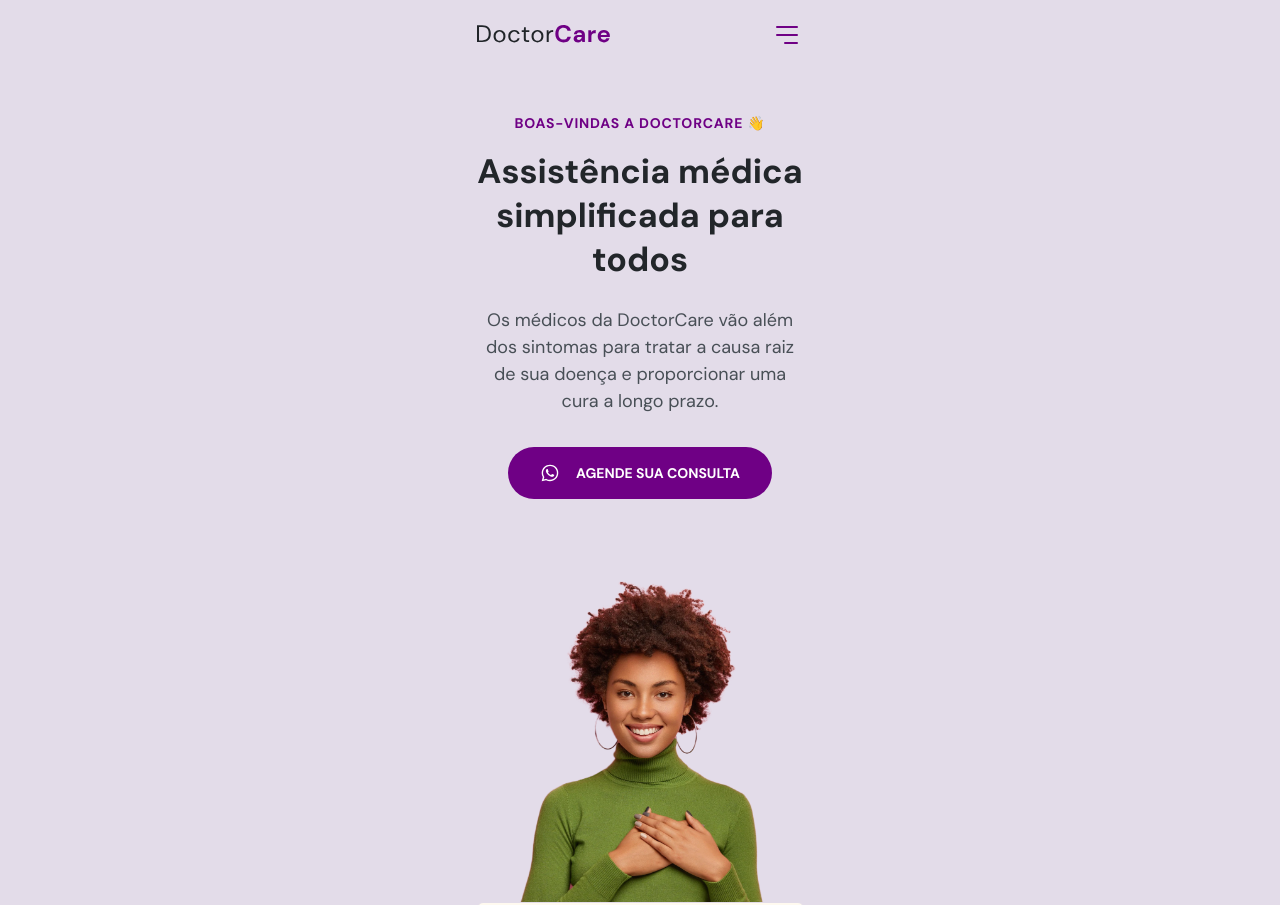
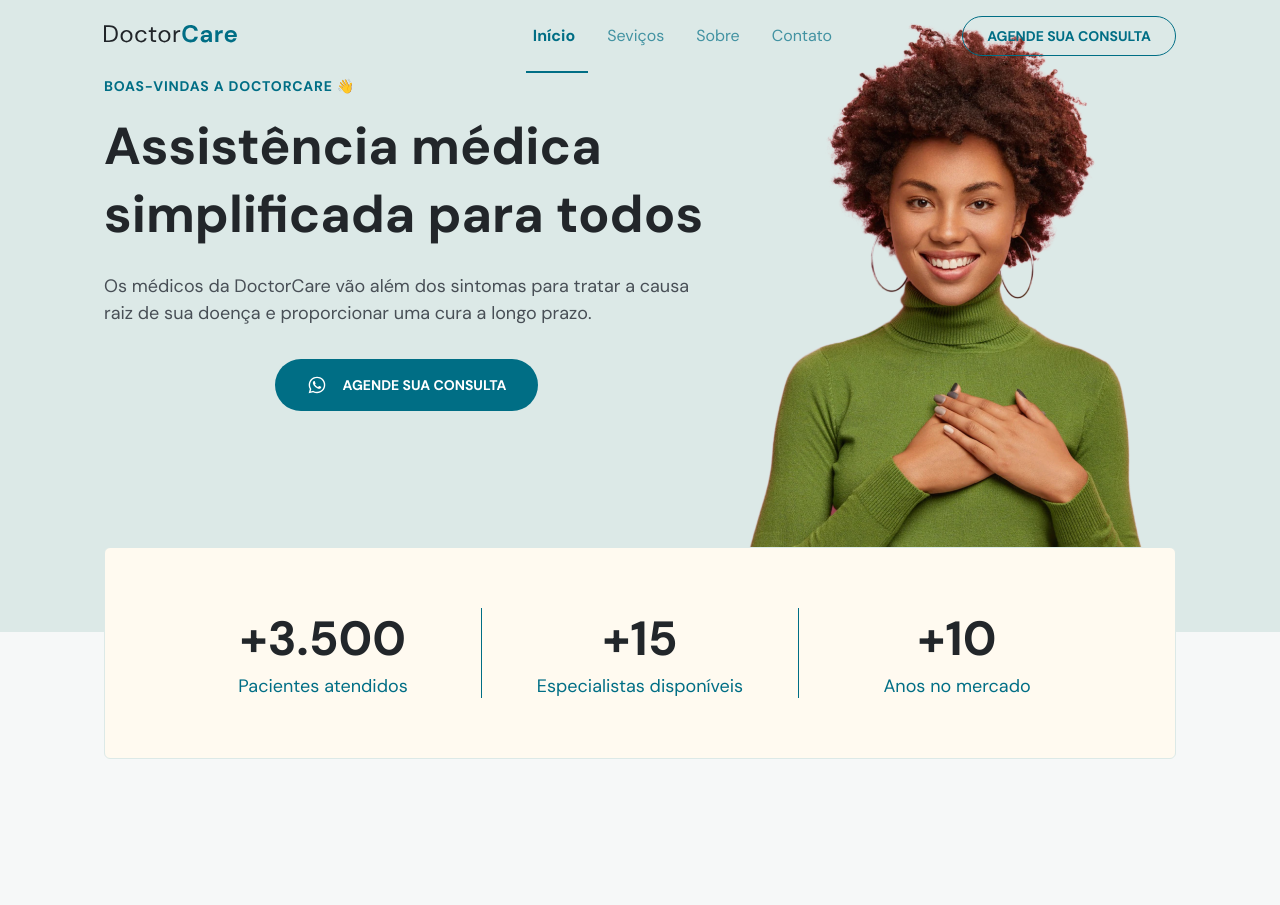
Before and after one commit to anasilveira9787/NLW-Return-Origin, a plain HTML site: page index.html in a window 1280 px wide. Shown: the top 905 px of the page. Drawn offline with nearby package versions, Linux system fonts and the light colour scheme.

Commit message:
feat: add responsive style for 1024px or bigger viewports

```diff
--- a/index.html
+++ b/index.html
@@ -31,7 +31,7 @@
       </a>
       <div class="menu">
         <ul>
-          <li><a onclick="closeMenu()" href="#home">Início</a></li>
+          <li><a class="active" onclick="closeMenu()" href="#home">Início</a></li>
           <li><a onclick="closeMenu()" href="#services">Seviços</a></li>
           <li><a  onclick="closeMenu()" href="#about">Sobre</a></li>
           <li><a  onclick="closeMenu()" href="#contact">Contato</a></li>
@@ -97,6 +97,8 @@
 
 <section id="home">
   <div class="wrapper">
+
+    <div class="col-a">
       <header>
         <h4>BOAS-VINDAS A DOCTORCARE 👋</h4>
         <h1>Assistência médica simplificada para todos</h1>
@@ -115,8 +117,13 @@
 
           Agende sua consulta
         </a>
+       </div>
+
+    </div>
+    <div class="col-b">
       <img src="./assets/Foto.png" alt="Mulher negra vestindo moletom verde e sorrindo" />
     </div>
+
     <div class="stats">
       <div class="stat">
             <h3>+3.500</h3>
@@ -132,7 +139,9 @@
       </div>
   </div>
 
+
   </div>
+
 </section>
 
 <section id="services">
@@ -204,6 +213,7 @@
 </section>
 <section id="about">
   <div class="wrapper">
+    <div class="col-a">
       <header>
         <h4>Sobre nós</h4>
         <h2>Entenda quem somos e por que existimos</h2>
@@ -212,12 +222,19 @@
         <p>
           Amet minim mollit non deserunt ullamco est sit aliqua dolor do amet sint. Velit officia consequat duis enim. Amet minim mollit non deserunt ullamco est sit aliqua dolor do amet sint. Velit officia consequat duis enim. Amet minim mollit non deserunt ullamco est sit aliqua dolor do amet sint. Velit officia consequat duis enim. Amet minim mollit non deserunt ullamco est sit aliqua dolor do amet sint. Velit officia consequat duis enim. Amet minim mollit non deserunt ullamco est sit aliqua dolor do amet sint.
         </p>
+      </div>
+    </div>
+
+    <div class="col-b">
       <img src="./assets/happy-doctor.png" alt="Médico sorrindo segurando uma prancheta com pacientes">
     </div>
   </div>
 </section>
+
 <section id="contact">
   <div class="wrapper">
+
+      <div class="col-a">
         <header>
           <h2>Entre em contato com a gente!</h2>
         </header>
@@ -251,14 +268,21 @@
 
             Agende sua consulta
           </a>
+
+        </div>
+      </div>
+
+      <div class="col-b">
         <img src="./assets/man-using-phone.png" alt="Homem negro com moletom bege, sorrindo e usando um smartphone.">
       </div>
+
   </div>
 </section>
 
 <footer>
 
   <div class="wrapper">
+    <div class="col-a">
       <a class="logo" href="#home">
         <svg width="133" height="18" viewBox="0 0 133 18" fill="none" xmlns="http://www.w3.org/2000/svg">
           <path d="M0 17.088V0.287999H5.16C8.12 0.287999 10.296 1.04 11.688 2.544C13.096 4.048 13.8 6.112 13.8 8.736C13.8 11.312 13.096 13.352 11.688 14.856C10.296 16.344 8.12 17.088 5.16 17.088H0ZM2.016 15.408H5.112C6.744 15.408 8.04 15.144 9 14.616C9.976 14.072 10.672 13.304 11.088 12.312C11.504 11.304 11.712 10.112 11.712 8.736C11.712 7.328 11.504 6.12 11.088 5.112C10.672 4.104 9.976 3.328 9 2.784C8.04 2.24 6.744 1.968 5.112 1.968H2.016V15.408Z" fill="#212529"/>
@@ -276,6 +300,11 @@
       <p>©2021 DoctorCare.</br>
         Todos os direitos reservados.
       </p>
+
+    </div>
+
+
+    <div class="col-b">
       <ul class="social-links">
         <li>
           <a href="http://www.instagram.com" target="_blank">
@@ -303,6 +332,8 @@
         </li>
       </ul>
     </div>
+
+  </div>
 </footer>
 
 <a id="backToTopButton" href="#home">
--- a/main.js
+++ b/main.js
@@ -12,7 +12,7 @@ function onScroll() {
 
 
 function showNavOnScroll() {  /*  DECLARO A FUNÇÃO QUE VOU CRIAR E O QUE ELA VAI FAZER  */
-    if(scrollY > 2) {
+    if(scrollY > 550) {
         navigation.classList.add('scroll')  // aqui eu chamo a função para o ID setado no HTML
         } else {
             navigation.classList.remove('scroll')
--- a/style.css
+++ b/style.css
@@ -5,12 +5,13 @@
   }
 
   :root {
-    --hue:290;
+    --hue:190;
     --primary-color: hsl(var(--hue), 100%, 26%);
     --headline: hsl(210, 11%, 15%);
     --paragraph: hsl(210, 9%, 31%);
     --brand-beige: hsl(39, 100%, 97%);
     --brand-light: hsl(calc(var(--hue) - 22), 23%, 89%);
+    --brand-light-2: hsl(calc(var(--hue) + 10), 14%, 97%);
     --bg-light:  hsl(180, 14%, 97%);
     --brand-dark: hsl(var(--hue), 100%, 14%);
 
@@ -41,7 +42,7 @@
   }
 
   .wrapper {
-    width: 37.5rem;
+    width: min(50rem, 100%);
     margin-inline: auto;
     padding-inline: 2.4rem;
   }
@@ -198,12 +199,16 @@ body.menu-expanded .close-menu {
   visibility: visible;
 }
 
+nav .menu,
+nav .close-menu {
+  position: fixed;
+}
+
 .menu {
   transform: translateY(100%);
 }
 
 body.menu-expanded .menu {
-  position: fixed;
   top: 0;
   left: 0;
   background: var(--primary-color);
@@ -283,7 +288,7 @@ body.menu-expanded nav button {
   #home::before { /* antes do CONTEÚDO do header */
     content: "";
     width: 100%;
-    height: calc(108rem + var(--nav-height));
+    height: calc(120% + var(--nav-height));
     background: var(--brand-light);
     display: block;
     position: absolute;
@@ -318,7 +323,7 @@ body.menu-expanded nav button {
 
 
   #home .stats {
-    width: 32.7rem;
+    width: 100%;
     padding-block: 4rem; /* outra forma de dizer padding: 4rem 0; */
     margin-inline: auto;  /* outra forma de dizer margin: 0 auto; */
     background: var(--brand-beige);
@@ -328,7 +333,6 @@ body.menu-expanded nav button {
     flex-direction: column;
     justify-content: center;
     gap: 6rem;
-
 
   }
 
@@ -470,3 +474,296 @@ body.menu-expanded nav button {
       visibility: visible;
       transform: translateY(0%);
     }
+
+
+    /* ======================RESPONSIVIDADE ================= */
+
+@media (min-width: 1024px) {
+
+
+
+
+    /* ======================GERAL ================= */
+    body {
+      overflow: auto;
+    }
+
+
+    .wrapper {
+      width: min(112rem, 100%);
+      display: grid;
+    }
+
+    section {
+      padding-block: 16rem;
+
+    }
+
+    section header h2 {
+      font-size: 4rem;
+      line-height: 3.5rem;
+
+    }
+
+    .col-a {
+      grid-area: A;
+    }
+
+    .col-b {
+      grid-area: B;
+    }
+
+
+    /* ======================NAVIGATION ================= */
+
+
+
+    nav#navigation .wrapper * { /* RESETV NAV */
+      margin: 0;
+      padding: 0;
+      visibility: initial;
+      display: initial;
+      opacity: initial;
+      flex-direction: initial; /* valor que o navegador tem como padrão */
+      position: initial;
+      font-size: initial;
+      transform: initial;
+      color: initial;
+      background-color: initial;
+      font-weight: initial;
+      filter: initial;
+
+    }
+
+    nav#navigation .close-menu,
+    nav#navigation .open-menu,
+    nav#navigation .social-links {
+      display: none;
+    }
+
+    nav#navigation .menu {
+      display: flex;
+      align-items: center;
+      justify-content: space-between;
+      width: 60%;
+    }
+
+    nav#navigation .menu ul:nth-child(1) {
+      display: flex;
+      gap: 3.2rem;
+    }
+
+    nav#navigation .menu ul li a {
+      color: var(--primary-color);
+      opacity: 0.7;
+    }
+
+    nav#navigation .menu a.button {
+      display: flex;
+      justify-content: center;
+      align-items: center;
+      padding: 1rem 2.4rem;
+      border: 1px solid var(--primary-color);
+      border-radius: 4rem;
+      font-size: 1.4rem;
+      font-weight: 700;
+      line-height: 1.8rem;
+      text-transform: uppercase;
+      color: var(--primary-color);
+    }
+
+    /* on hover + on active */
+
+    nav#navigation .menu li a {
+      transition: opacity .4s;
+    }
+
+    nav#navigation .menu li a.active,
+    nav#navigation .menu li a:hover {
+      opacity: 1;
+      font-weight: 700;
+    }
+
+    nav#navigation .menu li a::after {
+      content: '';
+      width: 0%;
+      height: 2px;
+      background-color: var(--primary-color);
+      display: block;
+      position: relative;
+      bottom: -2rem;
+      left: -0.7rem;
+      transition: width 0.3s;
+
+    }
+
+    nav#navigation .menu li a.active::after,
+    nav#navigation .menu li a:hover::after {
+      width: 100%;
+      padding-inline: 1rem;
+    }
+
+    nav#navigation .menu a.button:hover {
+      background-color: var(--primary-color);
+      border: none;
+      color: #ffffff;
+    }
+
+
+
+    /* ======================nav on scroll ================= */
+
+    nav#navigation.scroll .menu ul li a {
+      color: var(--brand-light-2);
+      opacity: 0.6;
+    }
+
+    nav#navigation.scroll .menu a.button {
+      border-color: var(--brand-light-2);
+      color:  var(--brand-light-2);
+
+    }
+
+    nav#navigation.scroll .menu a.button.active,
+    nav#navigation.scroll .menu a.button:hover {
+      background-color: var(--primary-color);
+      filter: brightness(1.2);
+      border: none;
+    }
+
+    nav#navigation.scroll .menu li a::after {
+      background-color:  var(--brand-light-2);
+    }
+
+    nav#navigation.scroll .menu li a.active,
+    nav#navigation.scroll .menu li a:hover {
+      opacity: 1;
+      color: var(--brand-light-2);
+    }
+
+
+    /* =================HOME ================== */
+
+    #home::before {
+      height: calc(88% - var(--nav-height));
+    }
+
+    #home {
+      padding-top: var(--nav-height);
+      padding-block: 0;
+    }
+
+
+    #home .wrapper {
+      grid-template-columns: 60.5rem 1fr;
+      grid-template-areas:
+      'A B'
+      'C C';
+    }
+
+    #home .col-a {
+      text-align: left;
+      align-self: center;
+    }
+
+    #home h1 {
+      font-size: 5.2rem;
+    }
+
+    #home .content p {
+      font-size: 1.8rem;
+    }
+
+    #home .stats {
+      grid-area: C;
+      flex-direction: row;
+      padding: 6rem;
+      gap: 0;
+    }
+
+    #home .stats .stat + .stat {
+      border-left: 1px solid var(--primary-color);
+    }
+
+    #home .stats .stat {
+      flex: 1;
+    }
+
+    #home img {
+      width: 42rem;
+    }
+
+
+    /* ============== SERVICES ================== */
+
+    #services h2 {
+      width: 47rem;
+      margin-inline: auto;
+    }
+
+    #services .cards {
+      flex-direction: row;
+      flex-wrap: wrap;
+    }
+
+    #services .card {
+      width: 30%;
+      flex-grow: 1;
+    }
+
+    /* ============== ABOUT ================== */
+
+    #about .wrapper {
+      grid-template-columns:  1fr 1fr;
+      grid-template-areas: 'B A';
+      gap: 6.7rem;
+    }
+
+    #about .col-a {
+      align-self: center;
+    }
+
+    #about .content p {
+      margin-bottom: 0;
+    }
+
+  /* ============== CONTACT ================== */
+  #contact .wrapper {
+    grid-template-columns:  1fr 57.5rem;
+    grid-template-areas: 'A B';
+  }
+
+  #contact .col-a {
+    align-self: center;
+  }
+
+  #contact h2 {
+    width: 40.4rem;
+  }
+
+  /* ============== FOOTER ================== */
+
+  footer {
+    padding-block: 8rem;
+  }
+
+
+  footer .wrapper {
+    grid-template-columns:  1fr 1fr;
+    grid-template-areas: 'A B';
+  }
+
+  footer .col-a {
+    align-self: center;
+  }
+
+  footer .col-b {
+    align-self: center;
+    justify-self: flex-end;
+  }
+
+  footer p {
+    margin-bottom: 0;
+  }
+
+}
```
Lines whose indentation alone changed are shown as unchanged.
